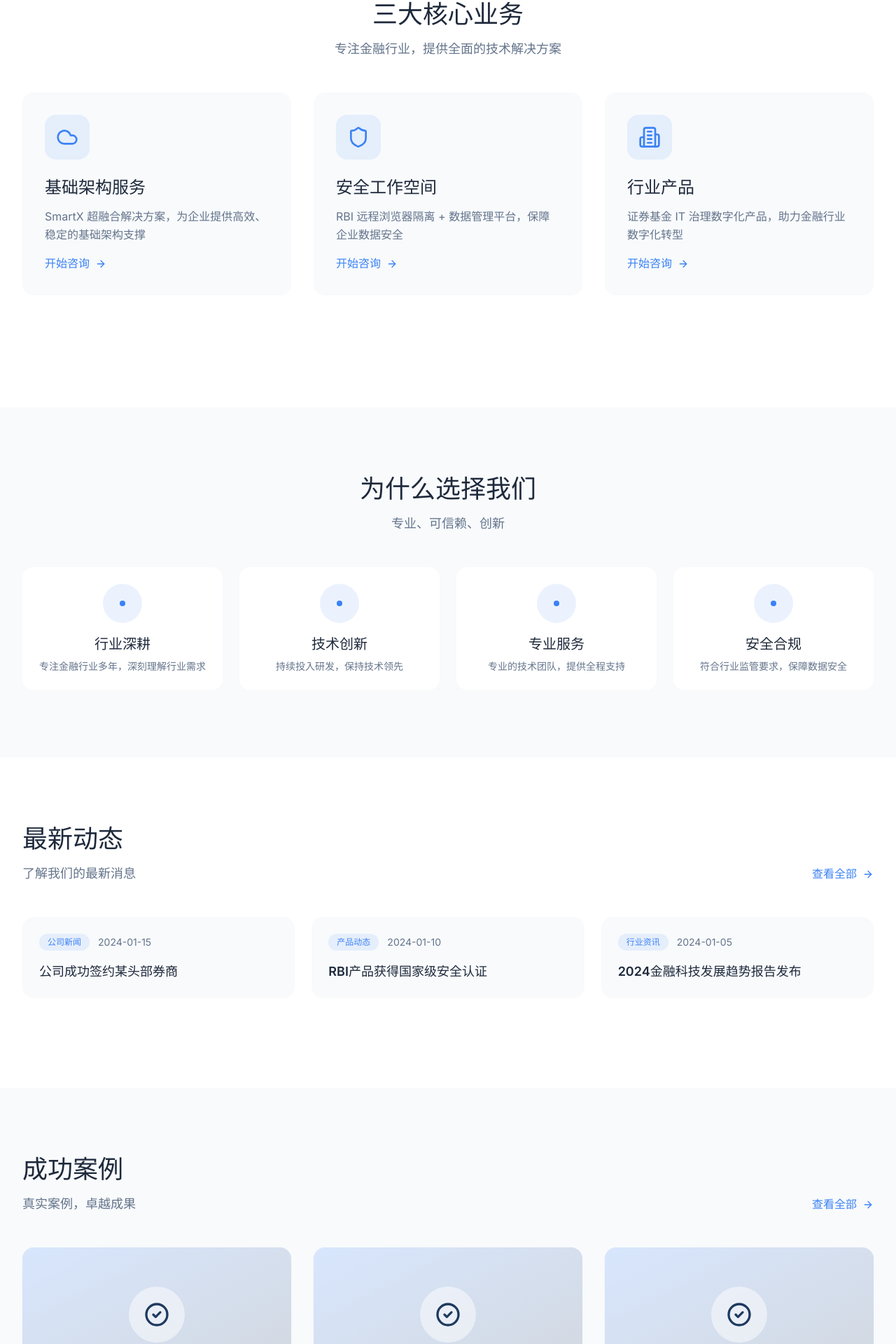
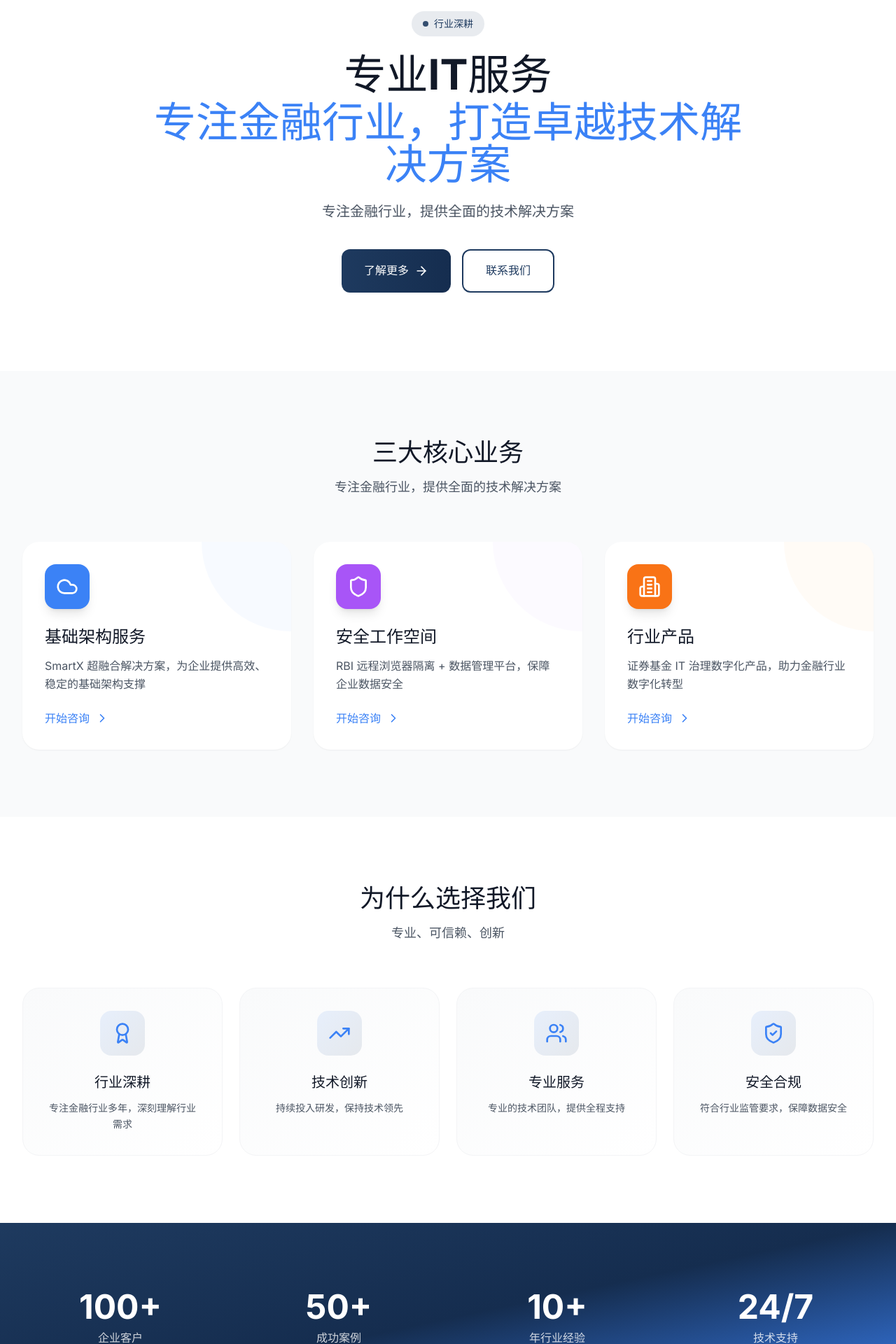
Before and after one commit to ChunshengWong/IT-company-portal, a React (Vite) app: page / in a window 1280 px wide. Shown: the part 96-2016 px from the top of the page at 70% size. Built offline with nearby package versions, Linux system fonts and the light colour scheme.

Commit message:
feat: 建设IT服务公司主页
Co-authored-by: traeagent <traeagent@users.noreply.github.com>

```diff
--- a/src/pages/HomePage.tsx
+++ b/src/pages/HomePage.tsx
@@ -1,7 +1,7 @@
 import { Link } from 'react-router-dom';
 import { useTranslation } from 'react-i18next';
 import CaseCard from '../components/CaseCard';
-import { Shield, Cloud, Building2, ArrowRight } from 'lucide-react';
+import { Shield, Cloud, Building2, ArrowRight, Award, TrendingUp, ShieldCheck, Users, ChevronRight } from 'lucide-react';
 
 interface CaseItem {
   title: string;
@@ -18,26 +18,51 @@ export default function HomePage() {
       title: t('home.infrastructure'),
       description: t('home.infrastructureDesc'),
       link: '/infrastructure',
+      color: 'bg-blue-50',
+      iconBg: 'bg-blue-500',
+      gradient: 'from-blue-500 to-blue-600',
     },
     {
       icon: Shield,
       title: t('home.security'),
       description: t('home.securityDesc'),
       link: '/security',
+      color: 'bg-purple-50',
+      iconBg: 'bg-purple-500',
+      gradient: 'from-purple-500 to-purple-600',
     },
     {
       icon: Building2,
       title: t('home.products'),
       description: t('home.productsDesc'),
       link: '/products',
+      color: 'bg-orange-50',
+      iconBg: 'bg-orange-500',
+      gradient: 'from-orange-500 to-orange-600',
     },
   ];
 
   const advantages = [
-    { title: t('home.industryExpertise'), description: t('home.industryExpertiseDesc') },
-    { title: t('home.techInnovation'), description: t('home.techInnovationDesc') },
-    { title: t('home.professionalService'), description: t('home.professionalServiceDesc') },
-    { title: t('home.securityCompliance'), description: t('home.securityComplianceDesc') },
+    {
+      icon: Award,
+      title: t('home.industryExpertise'),
+      description: t('home.industryExpertiseDesc'),
+    },
+    {
+      icon: TrendingUp,
+      title: t('home.techInnovation'),
+      description: t('home.techInnovationDesc'),
+    },
+    {
+      icon: Users,
+      title: t('home.professionalService'),
+      description: t('home.professionalServiceDesc'),
+    },
+    {
+      icon: ShieldCheck,
+      title: t('home.securityCompliance'),
+      description: t('home.securityComplianceDesc'),
+    },
   ];
 
   const latestNews = [
@@ -77,37 +102,73 @@ export default function HomePage() {
   ];
 
   return (
-    <div>
-      <section className="py-16 lg:py-24 bg-white">
+    <div className="bg-gray-50">
+      <section className="py-20 lg:py-28 bg-white">
         <div className="container mx-auto px-4 sm:px-6 lg:px-8">
-          <div className="text-center max-w-3xl mx-auto mb-12">
-            <h2 className="text-3xl lg:text-4xl font-bold text-text-primary mb-4">
+          <div className="text-center max-w-4xl mx-auto">
+            <div className="inline-flex items-center gap-2 px-4 py-2 bg-primary/10 rounded-full mb-6">
+              <span className="w-2 h-2 bg-primary rounded-full animate-pulse"></span>
+              <span className="text-sm font-medium text-primary">
+                {t('home.industryExpertise')}
+              </span>
+            </div>
+            <h1 className="text-4xl lg:text-5xl xl:text-6xl font-bold text-gray-900 mb-6 leading-tight">
+              {t('hero.title')}
+              <span className="block text-secondary mt-2">{t('hero.subtitle')}</span>
+            </h1>
+            <p className="text-lg lg:text-xl text-gray-600 mb-10 max-w-2xl mx-auto">
+              {t('home.coreServicesDesc')}
+            </p>
+            <div className="flex flex-col sm:flex-row gap-4 justify-center">
+              <Link
+                to="/about"
+                className="inline-flex items-center justify-center gap-2 px-8 py-4 bg-gradient-to-r from-primary to-primary-dark text-white font-semibold rounded-xl hover:shadow-xl hover:scale-105 transition-all duration-300"
+              >
+                {t('hero.cta')}
+                <ArrowRight className="w-5 h-5" />
+              </Link>
+              <Link
+                to="/contact"
+                className="inline-flex items-center justify-center gap-2 px-8 py-4 border-2 border-primary text-primary font-semibold rounded-xl hover:bg-primary hover:text-white transition-all duration-300"
+              >
+                {t('hero.ctaSecondary')}
+              </Link>
+            </div>
+          </div>
+        </div>
+      </section>
+
+      <section className="py-16 lg:py-24 bg-gray-50">
+        <div className="container mx-auto px-4 sm:px-6 lg:px-8">
+          <div className="text-center max-w-3xl mx-auto mb-16">
+            <h2 className="text-3xl lg:text-4xl font-bold text-gray-900 mb-4">
               {t('home.coreServices')}
             </h2>
-            <p className="text-lg text-text-secondary">
+            <p className="text-lg text-gray-600">
               {t('home.coreServicesDesc')}
             </p>
           </div>
 
-          <div className="grid grid-cols-1 md:grid-cols-2 lg:grid-cols-3 gap-6 lg:gap-8 mb-16">
+          <div className="grid grid-cols-1 md:grid-cols-2 lg:grid-cols-3 gap-8">
             {coreServices.map((service, index) => (
               <Link
                 key={index}
                 to={service.link}
-                className="group p-8 bg-background-secondary rounded-2xl hover:shadow-xl transition-all duration-300 hover:-translate-y-2"
+                className="group relative bg-white rounded-3xl p-8 shadow-sm hover:shadow-2xl transition-all duration-500 hover:-translate-y-3 overflow-hidden"
               >
-                <div className="w-16 h-16 rounded-2xl bg-secondary/10 flex items-center justify-center mb-6 group-hover:bg-secondary transition-all duration-300">
-                  <service.icon className="w-8 h-8 text-secondary group-hover:text-white transition-colors" />
+                <div className={`absolute top-0 right-0 w-32 h-32 ${service.color} rounded-bl-full opacity-50 group-hover:scale-150 transition-transform duration-500`}></div>
+                <div className={`relative w-16 h-16 ${service.iconBg} rounded-2xl flex items-center justify-center mb-6 group-hover:scale-110 transition-transform duration-300 shadow-lg`}>
+                  <service.icon className="w-8 h-8 text-white" />
                 </div>
-                <h3 className="text-2xl font-bold text-text-primary mb-3 group-hover:text-secondary transition-colors">
+                <h3 className="text-2xl font-bold text-gray-900 mb-3 group-hover:text-secondary transition-colors">
                   {service.title}
                 </h3>
-                <p className="text-text-secondary mb-4 leading-relaxed">
+                <p className="text-gray-600 mb-6 leading-relaxed">
                   {service.description}
                 </p>
-                <div className="flex items-center gap-2 text-secondary font-medium">
+                <div className="flex items-center gap-2 text-secondary font-semibold group-hover:gap-3 transition-all duration-300">
                   {t('home.startConsultation')}
-                  <ArrowRight className="w-4 h-4 group-hover:translate-x-1 transition-transform" />
+                  <ChevronRight className="w-5 h-5" />
                 </div>
               </Link>
             ))}
@@ -115,27 +176,27 @@ export default function HomePage() {
         </div>
       </section>
 
-      <section className="py-16 lg:py-24 bg-background-secondary">
+      <section className="py-16 lg:py-24 bg-white">
         <div className="container mx-auto px-4 sm:px-6 lg:px-8">
-          <div className="text-center max-w-3xl mx-auto mb-12">
-            <h2 className="text-3xl lg:text-4xl font-bold text-text-primary mb-4">
+          <div className="text-center max-w-3xl mx-auto mb-16">
+            <h2 className="text-3xl lg:text-4xl font-bold text-gray-900 mb-4">
               {t('home.whyChoose')}
             </h2>
-            <p className="text-lg text-text-secondary">
+            <p className="text-lg text-gray-600">
               {t('home.whyChooseDesc')}
             </p>
           </div>
 
           <div className="grid grid-cols-1 sm:grid-cols-2 lg:grid-cols-4 gap-6">
             {advantages.map((item, index) => (
-              <div key={index} className="text-center p-6 bg-white rounded-2xl">
-                <div className="w-14 h-14 rounded-full bg-secondary/10 flex items-center justify-center mx-auto mb-4">
-                  <div className="w-2 h-2 rounded-full bg-secondary"></div>
+              <div key={index} className="group text-center p-8 bg-gradient-to-br from-gray-50 to-white rounded-3xl border border-gray-100 hover:border-secondary/30 hover:shadow-xl transition-all duration-300">
+                <div className="w-16 h-16 mx-auto mb-6 bg-gradient-to-br from-secondary/10 to-primary/10 rounded-2xl flex items-center justify-center group-hover:scale-110 transition-transform duration-300">
+                  <item.icon className="w-8 h-8 text-secondary" />
                 </div>
-                <h3 className="text-xl font-semibold text-text-primary mb-2">
+                <h3 className="text-xl font-bold text-gray-900 mb-3">
                   {item.title}
                 </h3>
-                <p className="text-sm text-text-secondary">
+                <p className="text-gray-600 text-sm leading-relaxed">
                   {item.description}
                 </p>
               </div>
@@ -144,77 +205,97 @@ export default function HomePage() {
         </div>
       </section>
 
-      <section className="py-16 lg:py-24 bg-white">
+      <section className="py-16 lg:py-24 bg-gradient-to-br from-primary via-primary-dark to-secondary">
         <div className="container mx-auto px-4 sm:px-6 lg:px-8">
-          <div className="flex justify-between items-end mb-12">
+          <div className="grid grid-cols-2 md:grid-cols-4 gap-8 text-center">
+            <div className="text-white">
+              <div className="text-4xl lg:text-5xl font-bold mb-2">100+</div>
+              <div className="text-white/80">{t('aboutPage.enterpriseClients')}</div>
+            </div>
+            <div className="text-white">
+              <div className="text-4xl lg:text-5xl font-bold mb-2">50+</div>
+              <div className="text-white/80">{t('aboutPage.successfulCases')}</div>
+            </div>
+            <div className="text-white">
+              <div className="text-4xl lg:text-5xl font-bold mb-2">10+</div>
+              <div className="text-white/80">{t('aboutPage.industryExperience')}</div>
+            </div>
+            <div className="text-white">
+              <div className="text-4xl lg:text-5xl font-bold mb-2">24/7</div>
+              <div className="text-white/80">{t('aboutPage.techSupport')}</div>
+            </div>
+          </div>
+        </div>
+      </section>
+
+      <section className="py-16 lg:py-24 bg-gray-50">
+        <div className="container mx-auto px-4 sm:px-6 lg:px-8">
+          <div className="flex flex-col lg:flex-row justify-between items-start lg:items-end mb-12 gap-6">
             <div>
-              <h2 className="text-3xl lg:text-4xl font-bold text-text-primary mb-4">
+              <h2 className="text-3xl lg:text-4xl font-bold text-gray-900 mb-4">
                 {t('home.latestNews')}
               </h2>
-              <p className="text-lg text-text-secondary">
+              <p className="text-lg text-gray-600">
                 {t('home.latestNewsDesc')}
               </p>
             </div>
             <Link
               to="/news"
-              className="hidden lg:flex items-center gap-2 text-secondary font-medium hover:gap-3 transition-all"
+              className="inline-flex items-center gap-2 text-secondary font-semibold hover:gap-3 transition-all"
             >
               {t('home.viewAll')}
-              <ArrowRight className="w-4 h-4" />
+              <ArrowRight className="w-5 h-5" />
             </Link>
           </div>
 
-          <div className="grid grid-cols-1 md:grid-cols-3 gap-6 mb-8">
+          <div className="grid grid-cols-1 md:grid-cols-3 gap-6">
             {latestNews.map((news, index) => (
               <Link
                 key={index}
                 to="/news"
-                className="group p-6 bg-background-secondary rounded-2xl hover:shadow-lg transition-all duration-300"
+                className="group bg-white rounded-2xl p-6 shadow-sm hover:shadow-xl transition-all duration-300 hover:-translate-y-2"
               >
-                <div className="flex items-center gap-3 mb-4">
+                <div className="flex items-start gap-4">
+                  <div className="flex-shrink-0 w-10 h-10 bg-gradient-to-br from-secondary to-primary rounded-xl flex items-center justify-center">
+                    <span className="text-white font-bold text-sm">{index + 1}</span>
+                  </div>
+                  <div className="flex-1 min-w-0">
+                    <div className="flex items-center gap-2 mb-2">
                       <span className="px-3 py-1 text-xs font-medium text-secondary bg-secondary/10 rounded-full">
                         {news.category}
                       </span>
-                  <span className="text-sm text-text-secondary">
+                      <span className="text-xs text-gray-400">
                         {news.date}
                       </span>
                     </div>
-                <h3 className="text-lg font-semibold text-text-primary group-hover:text-secondary transition-colors">
+                    <h3 className="text-lg font-semibold text-gray-900 group-hover:text-secondary transition-colors truncate">
                       {news.title}
                     </h3>
+                  </div>
+                </div>
               </Link>
             ))}
-          </div>
-
-          <div className="text-center lg:hidden">
-            <Link
-              to="/news"
-              className="inline-flex items-center gap-2 text-secondary font-medium hover:gap-3 transition-all"
-            >
-              {t('home.viewAll')}
-              <ArrowRight className="w-4 h-4" />
-            </Link>
           </div>
         </div>
       </section>
 
-      <section className="py-16 lg:py-24 bg-background-secondary">
+      <section className="py-16 lg:py-24 bg-white">
         <div className="container mx-auto px-4 sm:px-6 lg:px-8">
-          <div className="flex justify-between items-end mb-12">
+          <div className="flex flex-col lg:flex-row justify-between items-start lg:items-end mb-12 gap-6">
             <div>
-              <h2 className="text-3xl lg:text-4xl font-bold text-text-primary mb-4">
+              <h2 className="text-3xl lg:text-4xl font-bold text-gray-900 mb-4">
                 {t('home.successCases')}
               </h2>
-              <p className="text-lg text-text-secondary">
+              <p className="text-lg text-gray-600">
                 {t('home.successCasesDesc')}
               </p>
             </div>
             <Link
               to="/cases"
-              className="hidden lg:flex items-center gap-2 text-secondary font-medium hover:gap-3 transition-all"
+              className="inline-flex items-center gap-2 text-secondary font-semibold hover:gap-3 transition-all"
             >
               {t('home.viewAll')}
-              <ArrowRight className="w-4 h-4" />
+              <ArrowRight className="w-5 h-5" />
             </Link>
           </div>
 
@@ -228,34 +309,40 @@ export default function HomePage() {
               />
             ))}
           </div>
-
-          <div className="text-center mt-8 lg:hidden">
-            <Link
-              to="/cases"
-              className="inline-flex items-center gap-2 text-secondary font-medium hover:gap-3 transition-all"
-            >
-              {t('home.viewAll')}
-              <ArrowRight className="w-4 h-4" />
-            </Link>
-          </div>
         </div>
       </section>
 
-      <section className="py-16 lg:py-24 bg-gradient-to-r from-secondary to-primary">
-        <div className="container mx-auto px-4 sm:px-6 lg:px-8 text-center">
-          <h2 className="text-3xl lg:text-4xl font-bold text-white mb-4">
+      <section className="py-16 lg:py-24 bg-gradient-to-br from-secondary via-primary to-primary-dark">
+        <div className="container mx-auto px-4 sm:px-6 lg:px-8">
+          <div className="max-w-3xl mx-auto text-center">
+            <div className="inline-flex items-center gap-2 px-4 py-2 bg-white/10 rounded-full mb-6">
+              <ShieldCheck className="w-4 h-4 text-white" />
+              <span className="text-sm font-medium text-white">
+                {t('home.securityCompliance')}
+              </span>
+            </div>
+            <h2 className="text-3xl lg:text-4xl xl:text-5xl font-bold text-white mb-6">
               {t('home.ready')}
             </h2>
-          <p className="text-xl text-white/90 mb-8 max-w-2xl mx-auto">
+            <p className="text-xl text-white/90 mb-10">
               {t('home.readyDesc')}
             </p>
+            <div className="flex flex-col sm:flex-row gap-4 justify-center">
               <Link
                 to="/contact"
-            className="inline-flex items-center gap-2 px-8 py-4 bg-white text-primary font-semibold rounded-lg hover:bg-gray-100 transition-all hover:scale-105 shadow-lg"
+                className="inline-flex items-center justify-center gap-2 px-8 py-4 bg-white text-primary font-bold rounded-xl hover:bg-gray-100 hover:scale-105 transition-all duration-300 shadow-lg"
               >
                 {t('home.startConsultation')}
                 <ArrowRight className="w-5 h-5" />
               </Link>
+              <Link
+                to="/products"
+                className="inline-flex items-center justify-center gap-2 px-8 py-4 border-2 border-white text-white font-semibold rounded-xl hover:bg-white hover:text-primary transition-all duration-300"
+              >
+                {t('home.products')}
+              </Link>
+            </div>
+          </div>
         </div>
       </section>
     </div>
```
Lines whose indentation alone changed are shown as unchanged.
